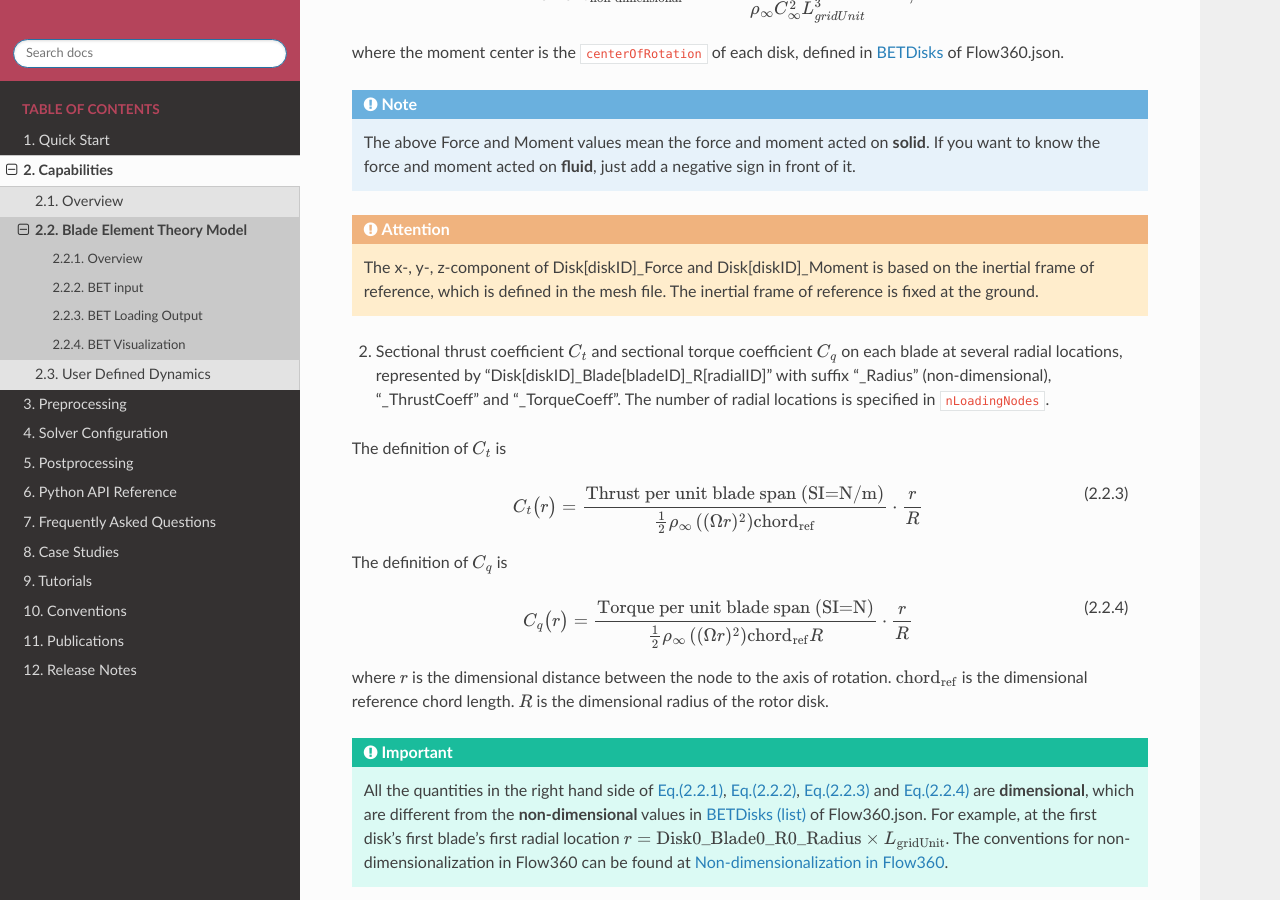
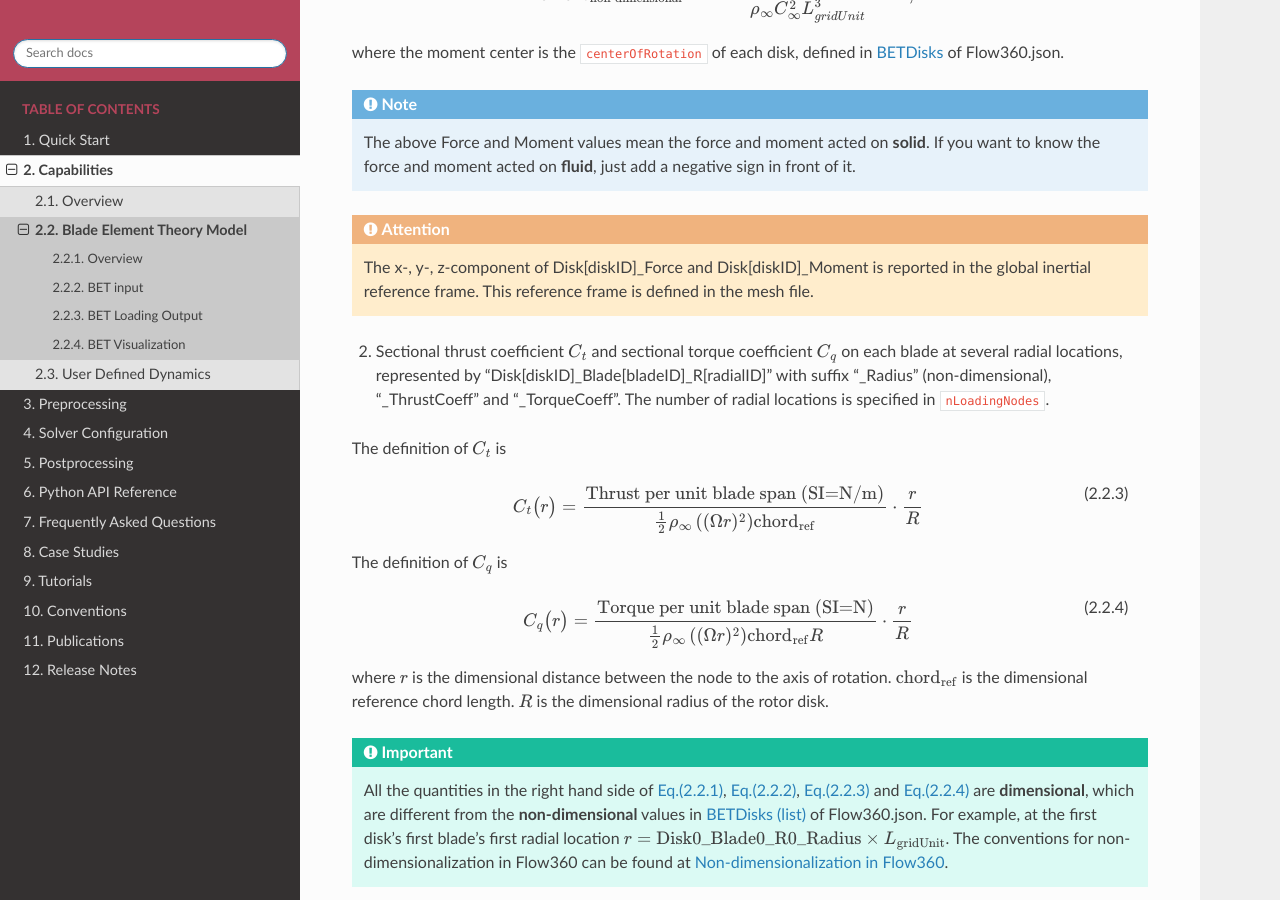
Before and after one commit to flexcompute-readthedocs/Flow360Documentation, a Sphinx documentation site: the page built from docs/source/capabilities/bladeElementTheory.rst, in a window 1280 px wide and 900 px high, scrolled down 5115 px. Built offline with Sphinx 7.4.7 and the Read the Docs theme 2.0.0, drawn with Linux system fonts in a browser that asks for light colours.

Commit message:
Add files via upload
Sorry the previous uploads went to the wrong directory

```diff
--- a/docs/source/capabilities/bladeElementTheory.rst
+++ b/docs/source/capabilities/bladeElementTheory.rst
@@ -215,7 +215,7 @@
 
 .. attention::
 
-   The x-, y-, z-component of Disk[diskID]_Force and Disk[diskID]_Moment is based on the inertial frame of reference, which is defined in the mesh file. The inertial frame of reference is fixed at the ground.
+   The x-, y-, z-component of Disk[diskID]_Force and Disk[diskID]_Moment is reported in the global inertial reference frame. This reference frame is defined in the mesh file.
 
 2. Sectional thrust coefficient :math:`C_t` and sectional torque coefficient :math:`C_q` on each blade at several radial locations, represented by "Disk[diskID]_Blade[bladeID]_R[radialID]" with suffix "_Radius" (non-dimensional), "_ThrustCoeff" and "_TorqueCoeff". The number of radial locations is specified in :code:`nLoadingNodes`.
 
```
